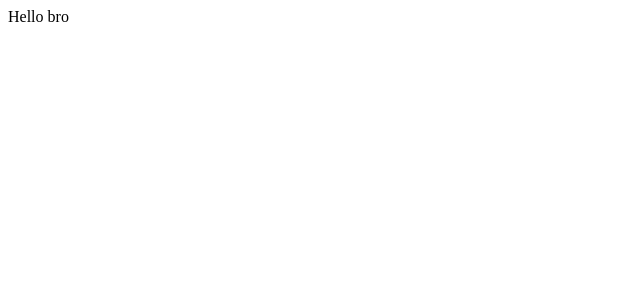
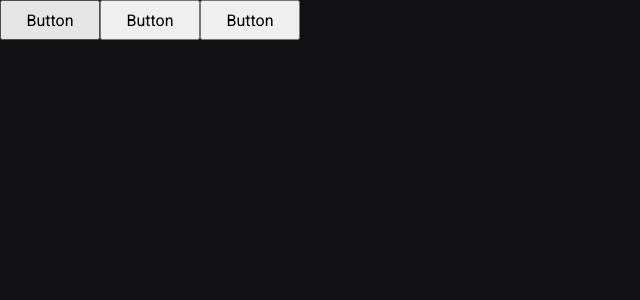
Before and after one commit to diebraga/pomodoro-ignite, a React (Vite) app: page / in a window 1280 px wide. Shown: the top 300 px of the page, without its empty margins (0-640 px from the left). Built offline with nearby package versions, Linux system fonts and the light colour scheme.

Commit message:
define styles themes

```diff
--- a/index.html
+++ b/index.html
@@ -1,10 +1,13 @@
 <!DOCTYPE html>
 <html lang="en">
   <head>
+    <link rel="preconnect" href="https://fonts.googleapis.com">
+    <link rel="preconnect" href="https://fonts.gstatic.com" crossorigin>
+    <link href="https://fonts.googleapis.com/css2?family=Roboto+Mono:wght@700&family=Roboto:wght@400;700&display=swap" rel="stylesheet">
+
     <meta charset="UTF-8" />
-    <link rel="icon" type="image/svg+xml" href="/vite.svg" />
     <meta name="viewport" content="width=device-width, initial-scale=1.0" />
-    <title>Vite + React + TS</title>
+    <title>Pomodoro Ignite</title>
   </head>
   <body>
     <div id="root"></div>
--- a/package.json
+++ b/package.json
@@ -10,11 +10,14 @@
   },
   "dependencies": {
     "react": "^18.2.0",
-    "react-dom": "^18.2.0"
+    "react-dom": "^18.2.0",
+    "react-is": "^18.2.0",
+    "styled-components": "^5.3.5"
   },
   "devDependencies": {
     "@types/react": "^18.0.15",
     "@types/react-dom": "^18.0.6",
+    "@types/styled-components": "^5.1.25",
     "@vitejs/plugin-react": "^2.0.0",
     "typescript": "^4.6.4",
     "vite": "^3.0.0"
--- a/src/App.tsx
+++ b/src/App.tsx
@@ -1,9 +1,17 @@
+import { ThemeProvider } from 'styled-components'
+import { Button } from "./components/Button"
+import { GlobalStyle } from './styles/global'
+import { defaultTheme } from './styles/theme/default'
 
 function App() {
   return (
-    <div>
-      Hello bro
-    </div>
+    <ThemeProvider theme={defaultTheme}>
+      <Button />
+      <Button variant="success"/>
+      <Button variant="danger"/>
+
+      <GlobalStyle />
+    </ThemeProvider>
   )
 }
 
--- /dev/null
+++ b/src/components/Button.tsx
@@ -0,0 +1,26 @@
+import styled from 'styled-components'
+
+type ButtonVariants = 'primary' | 'secondary' | 'success' | 'danger';
+
+interface ButtonProps {
+  variant?: ButtonVariants;
+}
+
+interface ButtonContaineProps {
+  variant: ButtonVariants;
+}
+
+export function Button({ variant = 'primary' }: ButtonProps) {
+  return (
+    <ButtonContainer
+      variant={variant}
+    >
+      Button
+    </ButtonContainer>
+  )
+}
+
+const ButtonContainer = styled.button<ButtonContaineProps>`
+  height: 40px;
+  width: 100px;
+`
--- /dev/null
+++ b/src/styles/global.ts
@@ -0,0 +1,25 @@
+import { createGlobalStyle } from "styled-components";
+
+export const GlobalStyle = createGlobalStyle`
+  * {
+    margin: 0;
+    padding: 0;
+    box-sizing: border-box;
+  }
+
+  :focus {
+    outline: 0;
+    box-shadow: 0 0 0 2px ${props => props.theme["green-500"]};
+  }
+
+  body {
+    background: ${props => props.theme["gray-900"]};
+    color: ${props => props.theme["gray-300"]};
+  }
+
+  body, input, textarea, button {
+    font-family: 'Roboto', sans-serif;
+    font-weight: 400;
+    font-size: 1rem;
+  }
+`
--- /dev/null
+++ b/src/styles/theme/default.ts
@@ -0,0 +1,21 @@
+export const defaultTheme = {
+  white: '#FFF',
+
+  'gray-100': '#E1E1E6',
+  'gray-300': '#C4C4CC',
+  'gray-400': '#8D8D99',
+  'gray-500': '#7C7C8A',
+  'gray-600': '#323238',
+  'gray-700': '#29292E',
+  'gray-800': '#202024',
+  'gray-900': '#121214',
+
+  'green-300': '#00B37E',
+  'green-500': '#00875F',
+  'green-700': '#015F43',
+
+  'red-500': '#AB222E',
+  'red-700': '#7A1921',
+
+  'yellow-500': '#FBA94C',
+}
```
Also changed, not shown: src/@types/styled.d.ts (added, +8 -0 lines), 1 other file (tests, documents, lock files or other folders).
